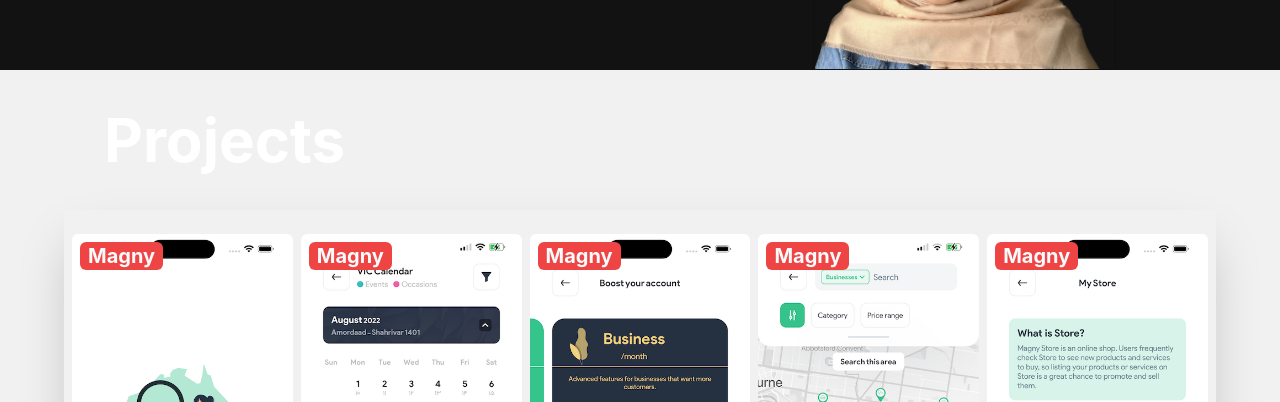
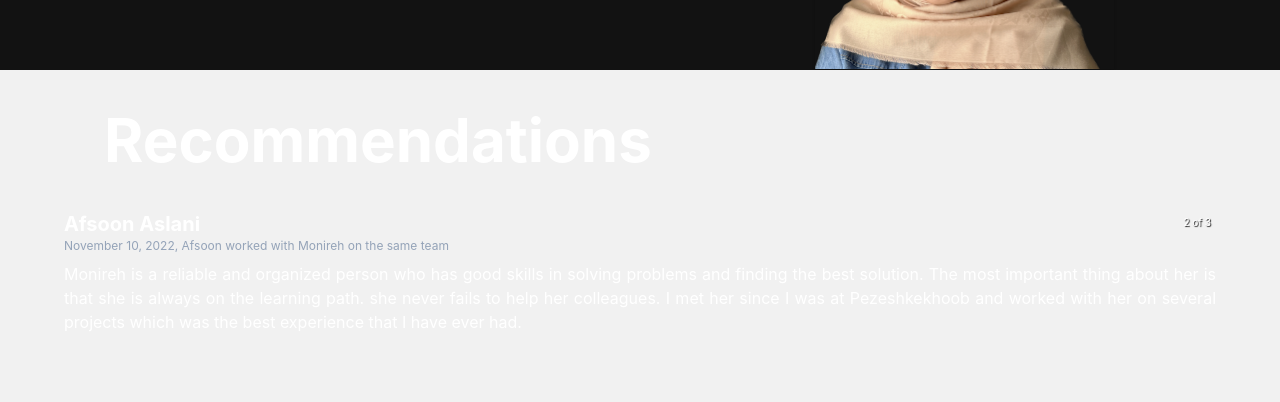
Before and after one commit to monireamini/monireamini.github.io, a Next.js app: page / in a window 1280 px wide. Shown: the part 398-800 px from the top of the page. Built offline with nearby package versions, Linux system fonts and the light colour scheme.

Commit message:
add recommendation contents

```diff
--- a/components/recommendations/recommendations.tsx
+++ b/components/recommendations/recommendations.tsx
@@ -1,6 +1,9 @@
 import React from 'react';
 import recommendations from "../../data/recommendations";
 import SectionHeader from "../section-header/section-header";
+import "react-responsive-carousel/lib/styles/carousel.min.css"; // requires a loader
+import {Carousel} from 'react-responsive-carousel';
+import {noop} from "../../helpers/utils";
 
 const Projects = () => {
     return (
@@ -14,6 +17,25 @@
                 {/*        <div key={item.id}>{item.text}</div>*/}
                 {/*    )*/}
                 {/*})}*/}
+
+                <Carousel
+                    autoPlay
+                    infiniteLoop
+                    showArrows={false}
+                    showIndicators={false}
+                    showThumbs={false}
+                    interval={5000}
+                >
+                    {recommendations.map((item) => {
+                        return (
+                            <div key={item.id}>
+                                <p className="text-left font-bold text-xl">{item.name}</p>
+                                <p className="text-left pb-2 text-xs text-slate-400">{item.role}</p>
+                                <p className="text-justify">{item.text}</p>
+                            </div>
+                        )
+                    })}
+                </Carousel>
             </div>
         </div>
     )
--- a/data/recommendations.ts
+++ b/data/recommendations.ts
@@ -1,18 +1,20 @@
 const recommendations = [
     {
-        id: 'Farhad',
+        id: 'Farhad Kazemi',
+        name: 'Farhad Kazemi',
+        role: 'February 3, 2023, Farhad managed Monireh directly',
         text: 'I had the pleasure of working with Monireh and I can confidently say that she is a rare gem and a valuable asset to any team. Monireh is a fast learner, a great team player, and able to easily adapt to new situations and technologies. Her high attention to detail is evident in her work, ensuring that every task is completed with precision. But what sets Monireh apart is her strong can-do attitude, She approaches every challenge with a positive mindset and is not afraid to take on new responsibilities. I highly recommend Monireh for any opportunity, she will bring a strong work ethic and commitment to excellence to any project.',
     },
     {
-        id: 'Afsoon',
-        text: 'Monireh is a reliable and organized person who has good skills in solving problems and finding the best solution.\n' +
-            'The most important thing about her is that she is always on the learning path.\n' +
-            'she never fails to help her colleagues.\n' +
-            '\n' +
-            'I met her since I was at Pezeshkekhoob and worked with her on several projects which was the best experience that I have ever had.',
+        id: 'Afsoon Aslani',
+        name: 'Afsoon Aslani',
+        role: 'November 10, 2022, Afsoon worked with Monireh on the same team',
+        text: 'Monireh is a reliable and organized person who has good skills in solving problems and finding the best solution. The most important thing about her is that she is always on the learning path. she never fails to help her colleagues. I met her since I was at Pezeshkekhoob and worked with her on several projects which was the best experience that I have ever had.',
     },
     {
-        id: 'Jalal',
+        id: 'Jalal Janaami',
+        name: 'Jalal Janaami',
+        role: 'November 4, 2022, Jalal worked with Monireh on the same team',
         text: 'Monire is the \'Discipline\' itself, I\'m working with her for about 3 years, and the best description of her character is the honesty and the consistency in our work relations, I found her always eager to learn new things in her career and facing new challenges to learn and experience even more. She was always committed to what she said she will do. If I\'m going to start a new project, she will be my first choice.',
     },
 ];
--- /dev/null
+++ b/helpers/utils.ts
@@ -0,0 +1 @@
+export const noop = () => {};
--- a/package.json
+++ b/package.json
@@ -15,6 +15,7 @@
     "next-themes": "^0.2.1",
     "react": "18.2.0",
     "react-dom": "18.2.0",
+    "react-responsive-carousel": "^3.2.23",
     "react-rough-notation": "^1.0.3"
   },
   "devDependencies": {
--- a/pages/index.tsx
+++ b/pages/index.tsx
@@ -9,8 +9,8 @@
     return (
         <MainLayout>
             <Intro/>
+            <Recommendations />
             <Projects/>
-            <Recommendations />
             {/*<Repositories/>*/}
             <GithubStats />
         </MainLayout>
```
Also changed, not shown: 1 other file (tests, documents, lock files or other folders).
